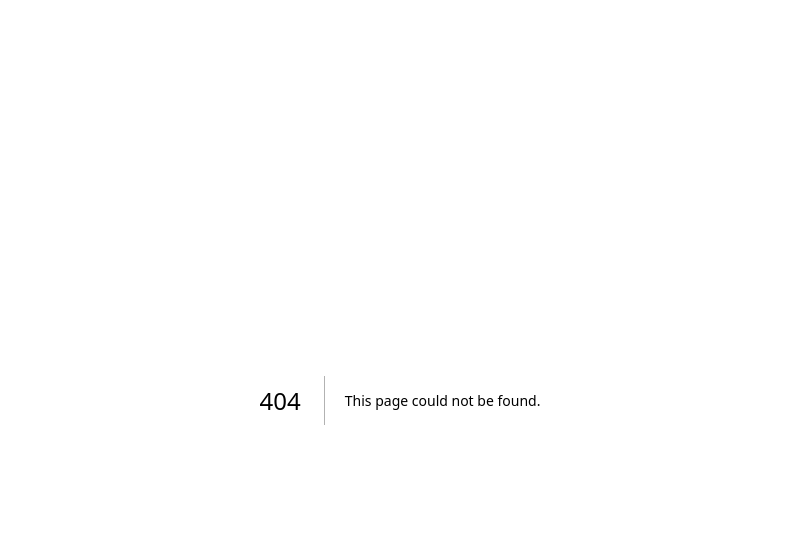
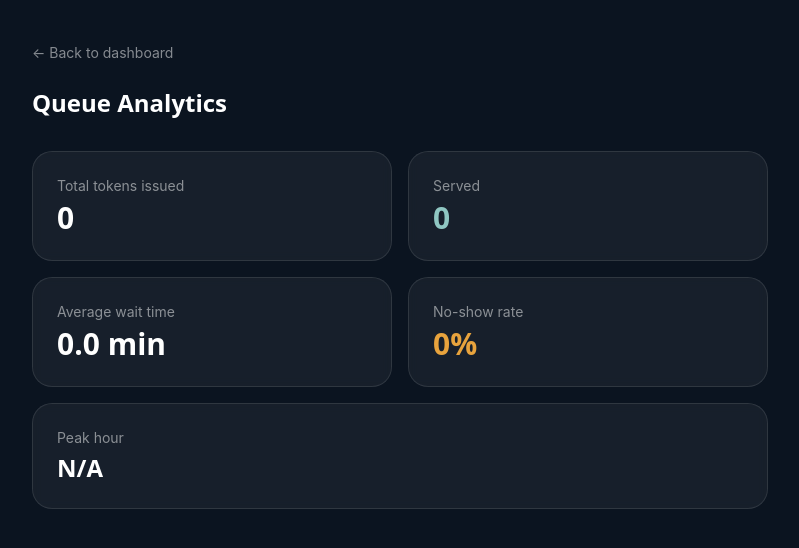
Before and after one commit to Desi-Developerr/smart-queue, a Next.js app: page /admin/analytics/1 in a window 1280 px wide. Before the commit this address had no page. Shown: the top 548 px of the page, without its empty margins (240-1039 px from the left). Built offline with nearby package versions, Linux system fonts and the light colour scheme; no server answers; the database is empty.

Commit message:
Create [serviceId].js

```diff
--- /dev/null
+++ b/pages/admin/analytics/[serviceId].js
@@ -0,0 +1,87 @@
+import { useEffect, useState } from "react";
+import { useRouter } from "next/router";
+import { supabase } from "../../../lib/supabaseClient";
+
+export default function Analytics() {
+  const router = useRouter();
+  const { serviceId } = router.query;
+  const [stats, setStats] = useState(null);
+  const [loading, setLoading] = useState(true);
+
+  useEffect(() => {
+    if (!serviceId) return;
+    async function load() {
+      const { data: allTokens } = await supabase
+        .from("tokens")
+        .select("*")
+        .eq("service_id", serviceId);
+
+      if (!allTokens) {
+        setLoading(false);
+        return;
+      }
+
+      const served = allTokens.filter((t) => t.status === "served" && t.called_at && t.completed_at);
+      const skipped = allTokens.filter((t) => t.status === "skipped").length;
+      const total = allTokens.length;
+
+      const avgWaitMinutes =
+        served.length > 0
+          ? served.reduce((sum, t) => {
+              const wait = (new Date(t.called_at) - new Date(t.created_at)) / 60000;
+              return sum + wait;
+            }, 0) / served.length
+          : 0;
+
+      const hourCounts = {};
+      allTokens.forEach((t) => {
+        const hour = new Date(t.created_at).getHours();
+        hourCounts[hour] = (hourCounts[hour] || 0) + 1;
+      });
+      const peakHour = Object.entries(hourCounts).sort((a, b) => b[1] - a[1])[0];
+
+      setStats({
+        total,
+        served: served.length,
+        skipped,
+        noShowRate: total > 0 ? ((skipped / total) * 100).toFixed(1) : 0,
+        avgWaitMinutes: avgWaitMinutes.toFixed(1),
+        peakHour: peakHour ? `${peakHour[0]}:00 - ${Number(peakHour[0]) + 1}:00` : "N/A",
+      });
+      setLoading(false);
+    }
+    load();
+  }, [serviceId]);
+
+  if (loading) return <div className="min-h-screen flex items-center justify-center text-white/50">Loading...</div>;
+
+  return (
+    <div className="min-h-screen px-4 py-10 max-w-3xl mx-auto">
+      <button className="text-white/50 text-sm mb-6" onClick={() => router.push("/admin")}>← Back to dashboard</button>
+      <h1 className="font-display text-2xl font-semibold mb-8">Queue Analytics</h1>
+
+      <div className="grid sm:grid-cols-2 gap-4">
+        <div className="card">
+          <p className="text-white/50 text-sm mb-1">Total tokens issued</p>
+          <p className="font-display text-3xl font-bold">{stats.total}</p>
+        </div>
+        <div className="card">
+          <p className="text-white/50 text-sm mb-1">Served</p>
+          <p className="font-display text-3xl font-bold text-brand-300">{stats.served}</p>
+        </div>
+        <div className="card">
+          <p className="text-white/50 text-sm mb-1">Average wait time</p>
+          <p className="font-display text-3xl font-bold">{stats.avgWaitMinutes} min</p>
+        </div>
+        <div className="card">
+          <p className="text-white/50 text-sm mb-1">No-show rate</p>
+          <p className="font-display text-3xl font-bold text-amber-400">{stats.noShowRate}%</p>
+        </div>
+        <div className="card sm:col-span-2">
+          <p className="text-white/50 text-sm mb-1">Peak hour</p>
+          <p className="font-display text-2xl font-bold">{stats.peakHour}</p>
+        </div>
+      </div>
+    </div>
+  );
+}
```
